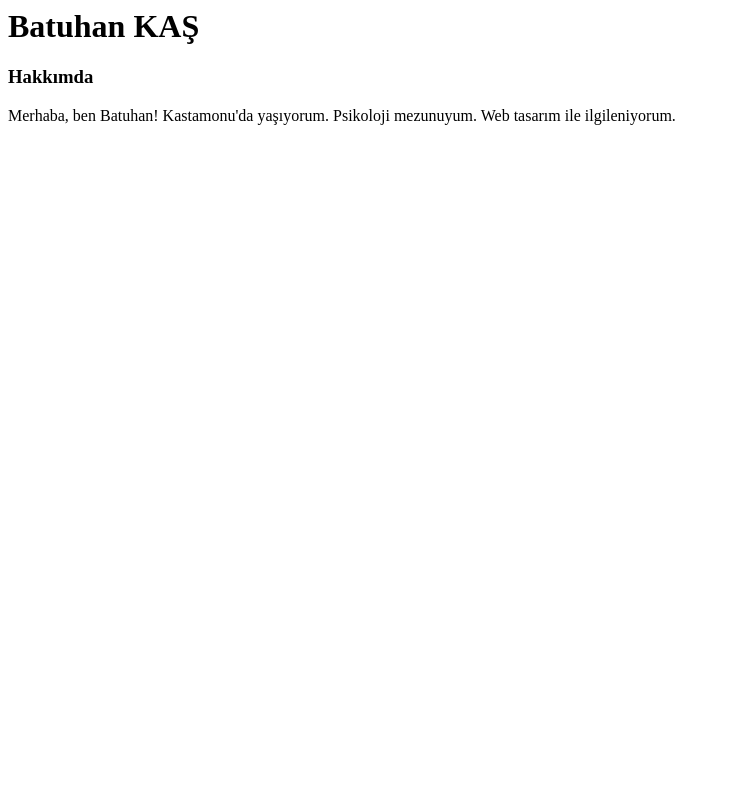
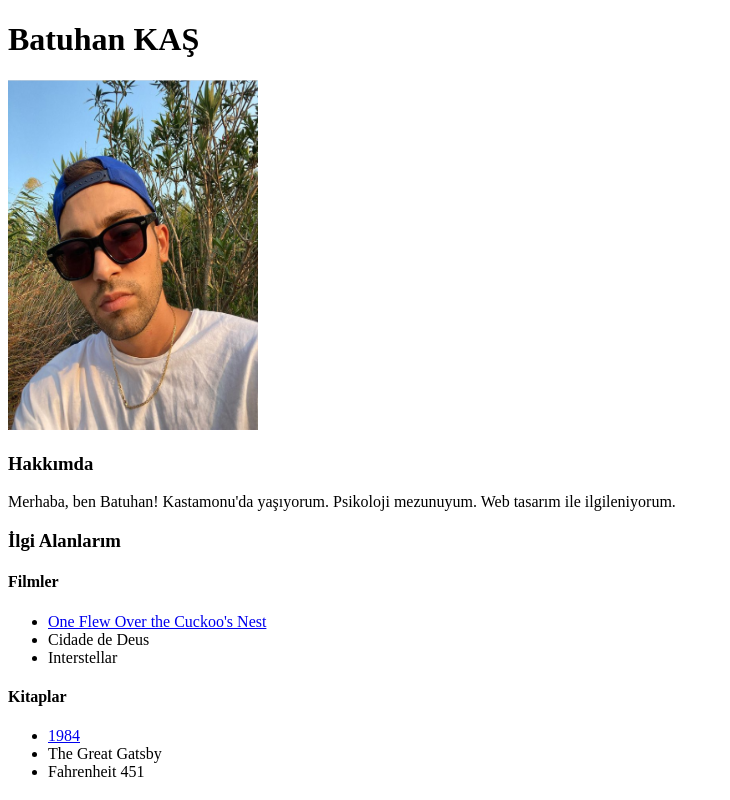
Before and after one commit to bthnks/odev, a plain HTML site: page index.html in a window 1280 px wide. Shown: the whole page, without its empty margins (0-730 px from the left). Drawn offline with Linux system fonts and the light colour scheme.

Commit message:
ilgi alanları eklendi

```diff
--- a/index.html
+++ b/index.html
@@ -1,6 +1,42 @@
+<!DOCTYPE html>
+<html lang="en">
+
+<head>
+    <meta charset="UTF-8">
+    <meta http-equiv="X-UA-Compatible" content="IE=edge">
+    <meta name="viewport" content="width=device-width, initial-scale=1.0">
+    <title>ÖDEV</title>
+</head>
+
+<body>
     <!-- Ana Başlık -->
     <h1>Batuhan KAŞ</h1>
+    <img src="images/self.png" alt="profile-picture" width="250" height="350">
     <!-- ALt başlık-->
     <h3>Hakkımda</h3>
     <!--Paragraf-->
     <p>Merhaba, ben Batuhan! Kastamonu'da yaşıyorum. Psikoloji mezunuyum. Web tasarım ile ilgileniyorum.</p>
+
+    <!-- İlgi alanları-->
+    <h3>İlgi Alanlarım</h3>
+    <h4>Filmler</h4>
+    <ul>
+        <li>
+            <a
+                href="https://www.imdb.com/title/tt0073486/?pf_rd_m=A2FGELUUNOQJNL&pf_rd_p=9703a62d-b88a-4e30-ae12-90fcafafa3fc&pf_rd_r=QNKTSM7Z48433RFADX1X&pf_rd_s=center-1&pf_rd_t=15506&pf_rd_i=top&ref_=chttp_tt_19">One
+                Flew Over the Cuckoo's Nest</a>
+        </li>
+        <li>Cidade de Deus</li>
+        <li>Interstellar</li>
+    </ul>
+    <H4>Kitaplar</H4>
+    <ul>
+        <li>
+            <a href="https://www.goodreads.com/book/show/40961427-1984">1984</a>
+        </li>
+        <li>The Great Gatsby</li>
+        <li>Fahrenheit 451</li>
+    </ul>
+</body>
+
+</html>
```
Lines whose indentation alone changed are shown as unchanged.
